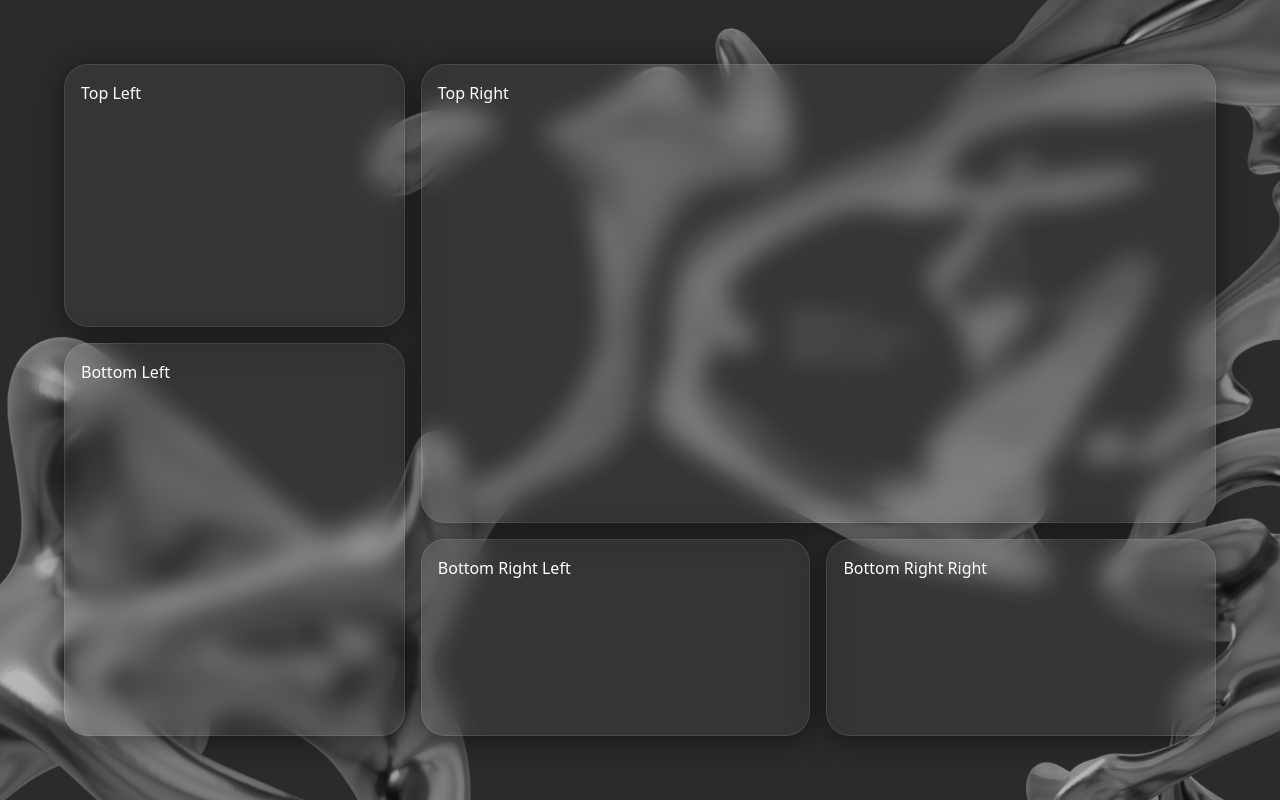
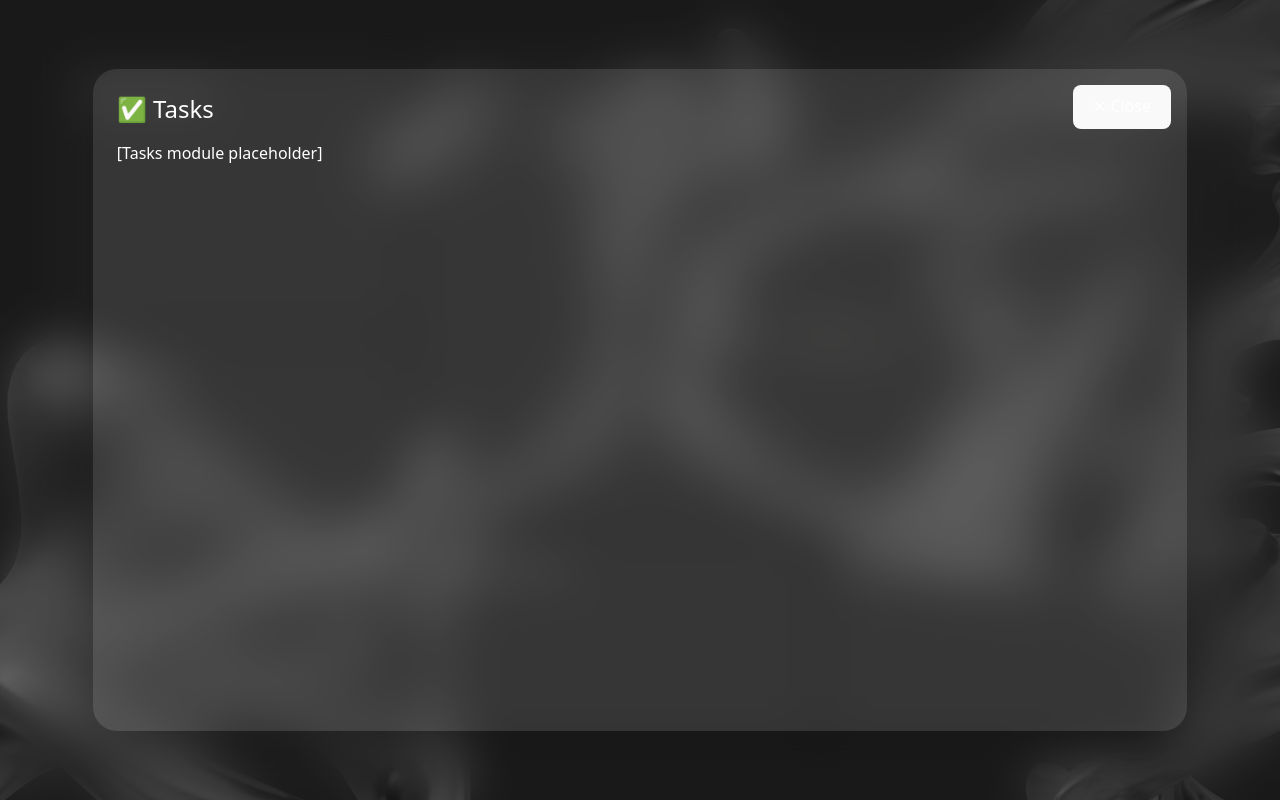
Before and after one commit to BogdanD3/Scheduler, a React (Vite) app: page / in a window 1280 px wide. Both pictures are taken after a click on the element "Bottom Right Left". Built offline with nearby package versions, Linux system fonts and the light colour scheme.

Commit message:
added modals

```diff
--- /dev/null
+++ b/src/Components/Modal.tsx
@@ -0,0 +1,25 @@
+type ModalProps = {
+  isOpen: boolean;
+  onClose: () => void;
+  children: React.ReactNode;
+};
+
+function Modal({ isOpen, onClose, children }: ModalProps) {
+  if (!isOpen) return null;
+
+  return (
+    <div className="fixed inset-0 z-50 bg-black/40 backdrop-blur-xl flex justify-center items-center p-8">
+      <div className="bg-white/10 rounded-3xl p-6 w-[90%] h-[90%] text-white shadow-2xl overflow-auto relative">
+        <button
+          onClick={onClose}
+          className="absolute top-4 right-4 text-sm px-4 py-2 bg-white/20 rounded-lg hover:bg-white/30"
+        >
+          ✕ Close
+        </button>
+        {children}
+      </div>
+    </div>
+  );
+}
+
+export default Modal;
--- a/src/Home/Home.tsx
+++ b/src/Home/Home.tsx
@@ -1,38 +1,96 @@
+import { useState } from "react";
+import Modal from "../Components/Modal";
+
 function Home() {
+  const [activeModule, setActiveModule] = useState<string | null>(null);
+
   return (
+    <>
+      <Modal isOpen={!!activeModule} onClose={() => setActiveModule(null)}>
+
+        {activeModule === "week" && (
+          <div>
+            <h2 className="text-2xl mb-4">✅ Tasks</h2>
+            <p>[Tasks module placeholder]</p>
+          </div>
+        )}
+
+        {activeModule === "tasks" && (
+          <div>
+            <h2 className="text-2xl mb-4">✅ Tasks</h2>
+            <p>[Tasks module placeholder]</p>
+          </div>
+        )}
+
+        {activeModule === "calendar" && (
+          <div>
+            <h2 className="text-2xl mb-4">📅 Monthly Calendar</h2>
+            <div className="w-full h-full border border-white/30 rounded-xl p-4">
+              [Calendar Component Goes Here]
+            </div>
+          </div>
+        )}
+
+
+        {activeModule === "messages" && (
+          <div>
+            <h2 className="text-2xl mb-4">✅ Tasks</h2>
+            <p>[Tasks module placeholder]</p>
+          </div>
+        )}
+
+        {activeModule === "bubble" && (
+          <div>
+            <h2 className="text-2xl mb-4">✅ Tasks</h2>
+            <p>[Tasks module placeholder]</p>
+          </div>
+        )}
+
+      </Modal>
+
       <div className="flex gap-4 w-screen h-screen p-16 text-white font-sans bg-[url('/space-bg.png')] bg-cover bg-center bg-no-repeat">
-      {/* Left */ /* bg-gradient-to-br from-[#0f0f1b] to-[#1a1a2e]*/}
+
+        {/* Left Side */}
         <div className="flex flex-col gap-4 w-[30%]">
-        <div className="hover:shadow-[0_0_20px_rgba(255,255,255,0.2)] transition cursor-pointer
-         h-[40%] bg-white/5 backdrop-blur-md border border-white/10 rounded-3xl p-4 shadow-[0_4px_30px_rgba(0,0,0,0.5)]">
-          Top Left
+          <div
+            onClick={() => setActiveModule("week")}
+            className="h-[40%] bg-white/5 backdrop-blur-lg rounded-3xl p-4 shadow-md cursor-pointer hover:bg-white/10 transition"
+          >
+            Monthly Calendar
           </div>
-        <div className=" hover:shadow-[0_0_20px_rgba(255,255,255,0.2)] transition cursor-pointer
-         h-[60%] bg-white/5 backdrop-blur-md border border-white/10 rounded-3xl p-4 shadow-[0_4px_30px_rgba(0,0,0,0.5)]">
-          Bottom Left
+          <div
+            onClick={() => setActiveModule("tasks")}
+            className="h-[60%] bg-white/5 backdrop-blur-lg rounded-3xl p-4 shadow-md cursor-pointer hover:bg-white/10 transition"
+          >
+            Task Manager
           </div>
         </div>
 
-      {/* Right */}
+        {/* Right Side */}
         <div className="flex flex-col gap-4 w-[70%]">
-        <div className=" hover:shadow-[0_0_20px_rgba(255,255,255,0.2)] transition cursor-pointer
-         h-[70%] bg-white/5 backdrop-blur-md border border-white/10 rounded-3xl p-4 shadow-[0_4px_30px_rgba(0,0,0,0.5)]">
-          Top Right
+          <div
+          onClick={() => setActiveModule("calendar")}
+          className="h-[70%] bg-white/5 backdrop-blur-lg rounded-3xl p-4 shadow-md cursor-pointer">
+            Big Panel
           </div>
           <div className="grid grid-cols-2 gap-4 h-[30%]">
-          <div className="hover:shadow-[0_0_20px_rgba(255,255,255,0.2)] transition cursor-pointer
-          bg-white/5 backdrop-blur-md border border-white/10 rounded-3xl p-4 shadow-[0_4px_30px_rgba(0,0,0,0.5)]">
+            <div
+            onClick={() => setActiveModule("messages")}
+            className="bg-white/5 backdrop-blur-lg rounded-3xl p-4 shadow-md cursor-pointer">
               Bottom Right Left
             </div>
-          <div className="hover:shadow-[0_0_20px_rgba(255,255,255,0.2)] transition cursor-pointer
-           bg-white/5 backdrop-blur-md border border-white/10 rounded-3xl p-4 shadow-[0_4px_30px_rgba(0,0,0,0.5)]">
+            <div
+            onClick={() => setActiveModule("bubble")}
+            className="bg-white/5 backdrop-blur-lg rounded-3xl p-4 shadow-md cursor-pointer">
               Bottom Right Right
             </div>
           </div>
         </div>
       </div>
+    </>
   );
 }
+
 export default Home;
 
 /**
```
Lines whose indentation alone changed are shown as unchanged.
